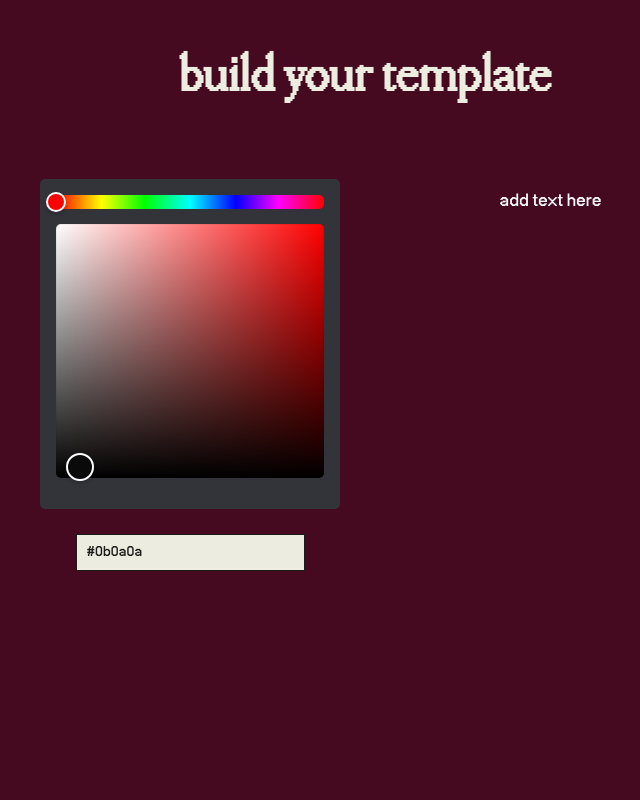
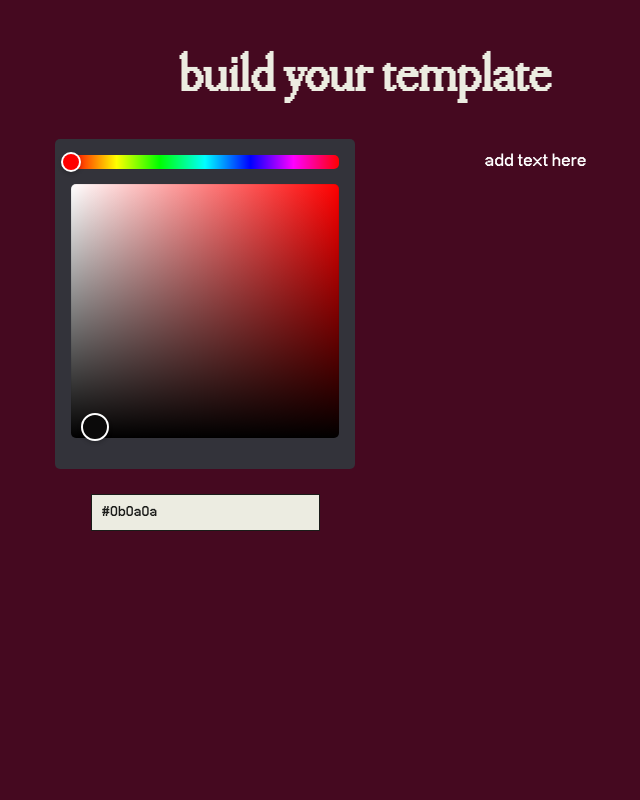
Before and after one commit to iqrasy/photobooth, a React (Vite) app: page /templates in a window 1280 px wide. Shown: the top 800 px of the page, without its empty margins (275-915 px from the left). Built offline with nearby package versions, Linux system fonts and the light colour scheme.

Commit message:
gap + margin of template

```diff
--- a/src/Templates.jsx
+++ b/src/Templates.jsx
@@ -190,7 +190,7 @@ const MainContainer = styled.div`
 	align-items: flex-start;
 	flex-direction: row;
 	margin: 10px;
-	gap: 50px;
+	gap: 20px;
 
 	@media (max-width: ${theme.breakpoints.sm}) {
 		flex-direction: column;
@@ -202,7 +202,7 @@ const Header = styled.h1`
 	font-family: "PPMondwest-regular";
 	color: #ecece1;
 	text-align: center;
-	margin: 50px;
+	margin-top: 50px;
 	font-size: 50px;
 
 	@media (max-width: ${theme.breakpoints.sm}) {
```
